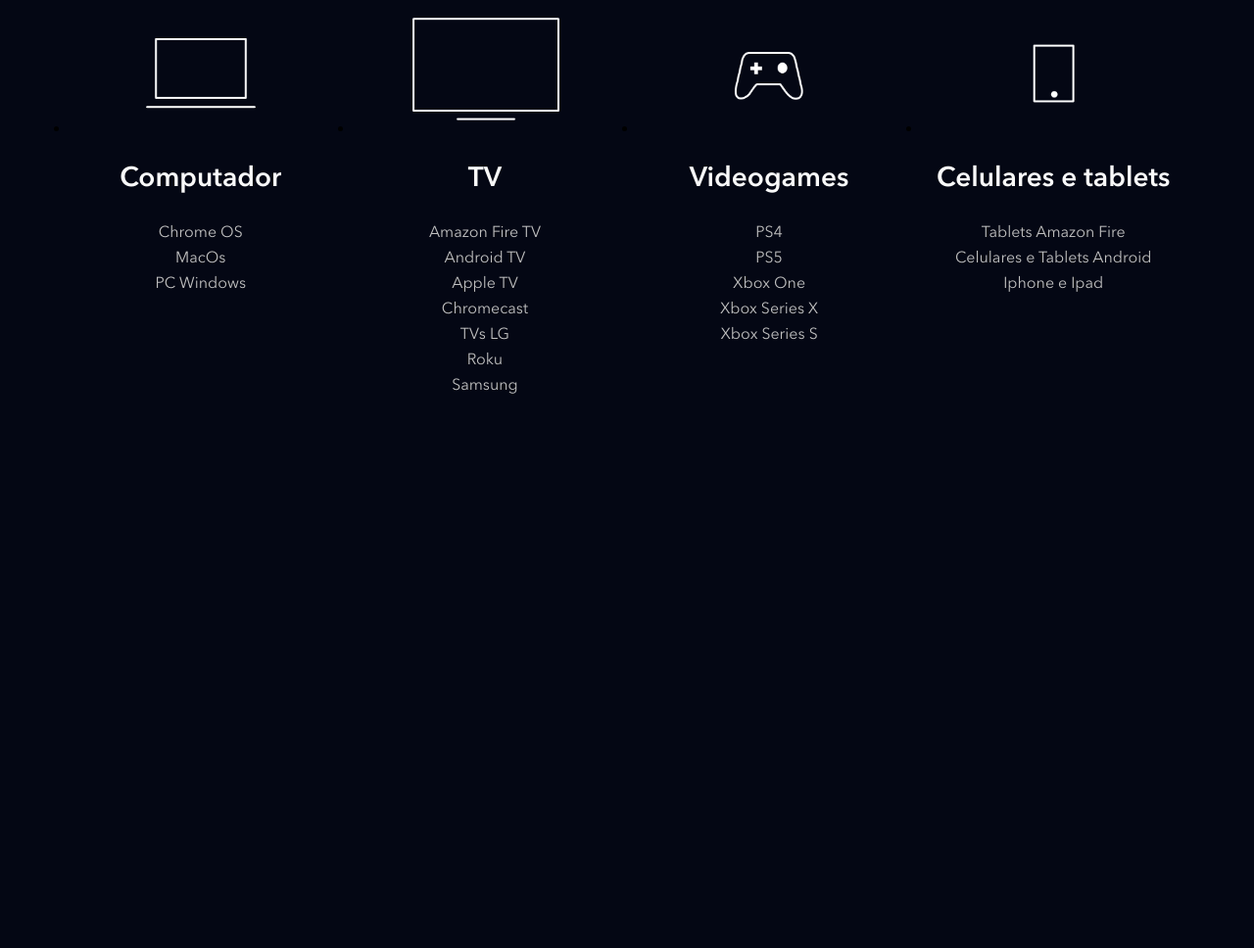
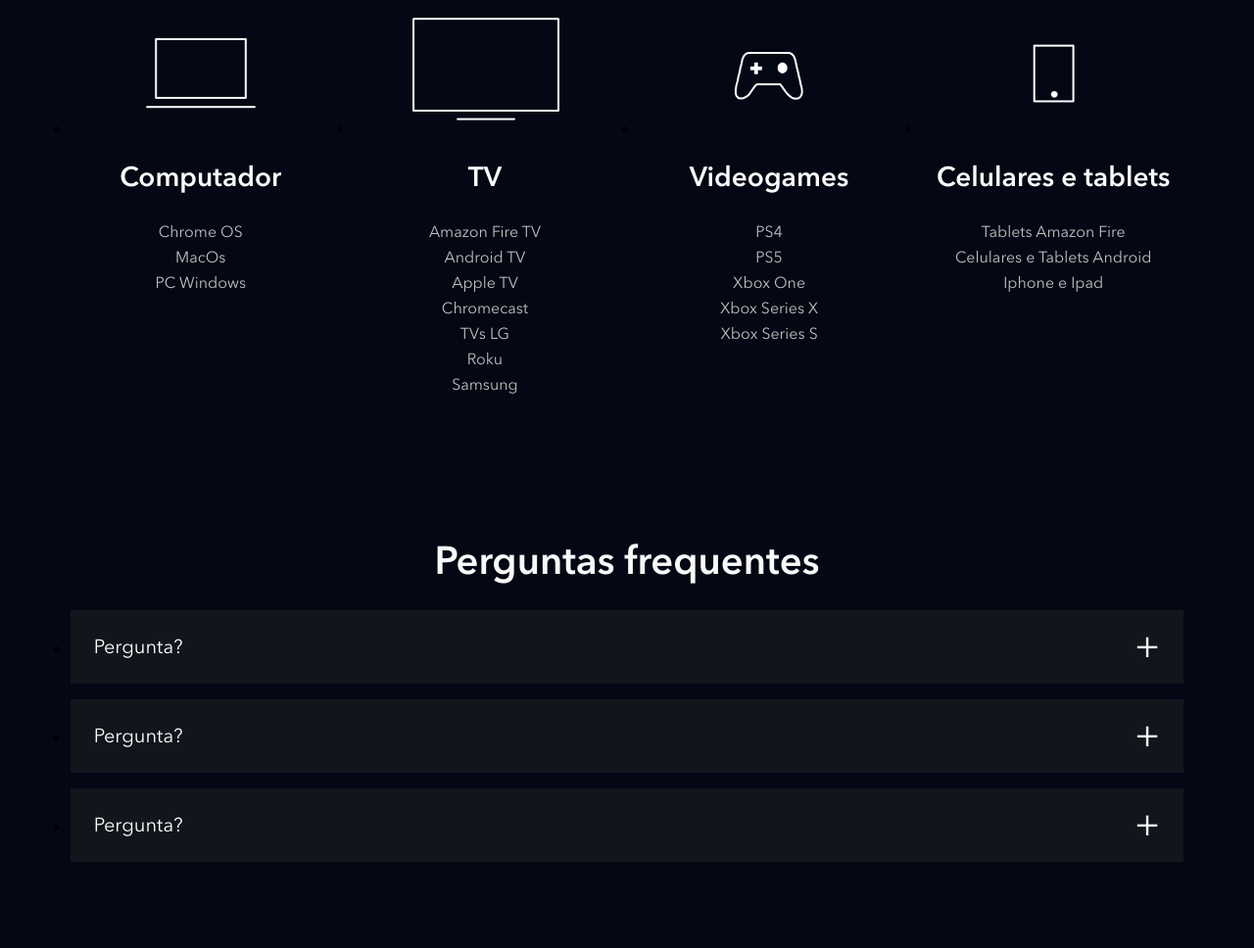
Before and after one commit to VictorMaterco/clone_disneyplus, a website: page index.html in a window 1280 px wide. Shown: the part 3913-4881 px from the top of the page at 98% size. Before the commit the page ends 4390 px from the top, so only its background shows below. Drawn offline with nearby package versions, Linux system fonts and the light colour scheme; files that its build step writes are made by us from their sources; files whose address does not match are found by name.

Commit message:
Added: adicionado seção de perguntas frequentes

```diff
--- a/index.html
+++ b/index.html
@@ -276,6 +276,38 @@
         </ul>
     </section>
 
+    <!--Secção de perguntas frequentes-->
+    <section class="faq">
+        <h2 class="title">Perguntas frequentes</h2>
+        <ul class="faq__questions">
+
+            <li class="faq__questions__item">
+                <div class="faq__questions__item__question" data-faq-question>
+                    Pergunta?
+                </div>
+                <div class="faq__questions__item__answer text--big">
+                    A resposta da pergunta
+                </div>
+            </li>
+            <li class="faq__questions__item">
+                <div class="faq__questions__item__question" data-faq-question>
+                    Pergunta?
+                </div>
+                <div class="faq__questions__item__answer text--big">
+                    A resposta da pergunta
+                </div>
+            </li>
+            <li class="faq__questions__item">
+                <div class="faq__questions__item__question" data-faq-question>
+                    Pergunta?
+                </div>
+                <div class="faq__questions__item__answer text--big">
+                    A resposta da pergunta
+                </div>
+            </li>
+
+        </ul>
+    </section>
     <script src="src/main.js"></script>
 </body>
 </html>
--- a/src/main.js
+++ b/src/main.js
@@ -1,5 +1,6 @@
 document.addEventListener('DOMContentLoaded', function(){
     const buttons = document.querySelectorAll('[data-tab-button]');
+    const questions = document.querySelectorAll('[data-faq-question]');
 
     //função para adicionar a classe ativa na aba
     for (let i = 0; i < buttons.length; i++) {
@@ -12,7 +13,18 @@
             botao.target.classList.add('shows__tabs__button--is-active');
         })
     }
+
+    for (let i = 0; i < questions.length; i++) {
+        questions[i].addEventListener('click', abreOuFechaResposta)
+    }
 })
+
+function abreOuFechaResposta(elemento) {
+    const classe = 'faq__questions__item--is-open';
+    const elementoPai = elemento.target.parentNode;
+
+    elementoPai.classList.toggle(classe);
+}
 
 function removeBotaoAtivo() {
     const buttons = document.querySelectorAll('[data-tab-button]');
--- /dev/null
+++ b/src/styles/_faq.scss
@@ -0,0 +1,55 @@
+.faq {
+    padding: 5.6vw;
+
+    h2 {
+        text-align: center;
+        margin-bottom: 24px;
+    }
+
+    &__questions {
+        &__item {
+            background-color: #13151d;
+            margin-bottom: 16px;
+
+
+            &__question {
+                color: #fff;
+                font-size: 20px;
+                padding: 24px;
+                display: block;
+                cursor: pointer;
+                position: relative;
+
+                &::after {
+                    content: '+';
+                    position: absolute;
+                    top: 0;
+                    right: 24px;
+                    height: 100%;
+                    display: flex;
+                    align-items: center;
+                    font-size: 40px;
+                }
+            }
+
+            &__answer {
+                height: 0;
+                overflow: hidden;
+                padding: 0 24px;
+                transition: height, .5s ease;
+            }
+
+            &--is-open {
+                .faq__questions__item__question::after {
+                    content: '-';
+                }
+                .faq__questions__item__answer {
+                    height: auto;
+                    padding-bottom: 24px;
+                    transition: height, .5s ease;
+                }
+            }
+        }
+
+    }
+}
--- a/src/styles/main.scss
+++ b/src/styles/main.scss
@@ -4,6 +4,7 @@
 @use 'shows';
 @use 'plans';
 @use 'available-devices';
+@use 'faq';
 
 
 //imports fonts
```
